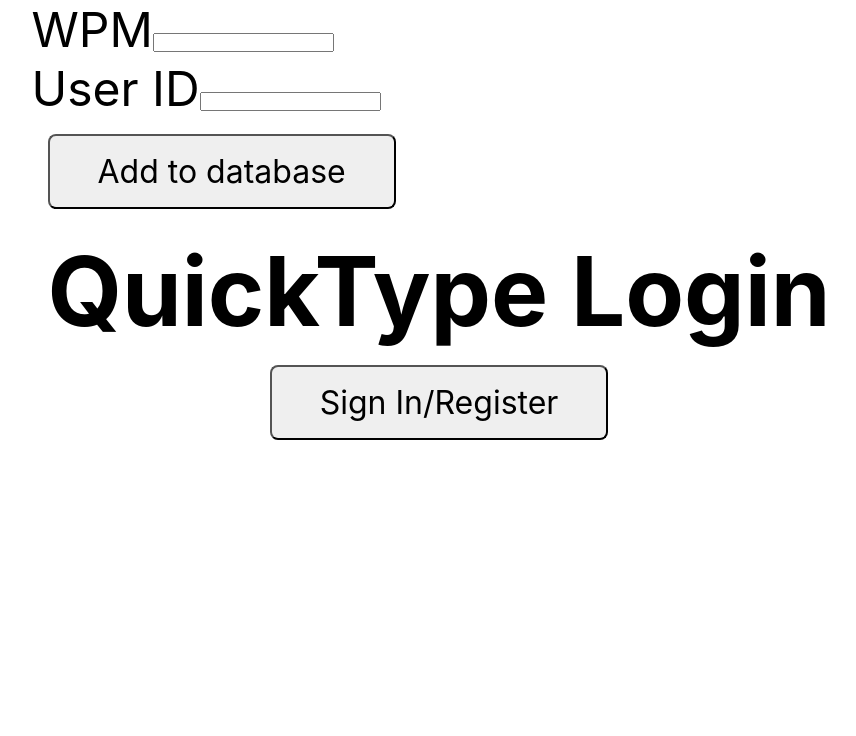
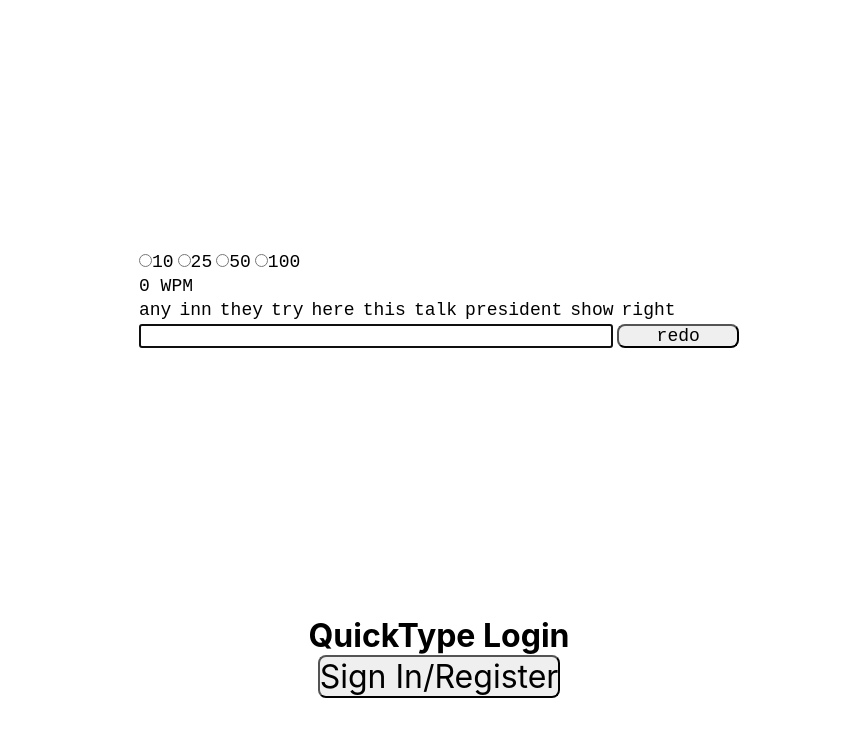
Before and after one commit to andyhyun/quicktype, a React (Create React App) app in the folder frontend/: page /game in a window 1280 px wide. Shown: the top 736 px of the page, without its empty margins (201-1057 px from the left). Built offline with nearby package versions, Linux system fonts and the light colour scheme.

Commit message:
Add game

```diff
--- a/frontend/src/App.css
+++ b/frontend/src/App.css
@@ -43,5 +43,43 @@
 body {
   display: flex;
   justify-content: center;
-  font-size: 48px;
 }
+
+.container {
+  display: flex;
+  justify-content: center;
+  flex-direction: column;
+  gap: 4px;
+  width: 600px;
+  height: 75vh;
+  font-family: 'Roboto Mono', monospace;
+  font-size: large;
+}
+
+.radio-buttons {
+  display: flex;
+  gap: 4px;
+}
+
+.prompt {
+  display: flex;
+  flex-wrap: wrap;
+  column-gap: 8px;
+}
+
+.controls {
+  display: flex;
+  gap: 4px;
+}
+
+.controls input {
+  flex: 4;
+  font-family: 'Roboto Mono', monospace;
+  font-size: large;
+}
+
+.controls button {
+  flex: 1;
+  font-family: 'Roboto Mono', monospace;
+  font-size: large;
+}
--- a/frontend/src/components/Game.js
+++ b/frontend/src/components/Game.js
@@ -1,16 +1,19 @@
-import React, { useState } from 'react';
+import React, { useState, useEffect, useMemo, useRef } from 'react';
+import { createRandomPrompt, wordStartIsSame, combineStringAndKey } from '../util/gameUtil'
 
-const Leaderboard = () => {
-  const [data, setData] = useState({
-    wpm: 0,
-    userId: 1
-  });
+const Game = () => {
+  const [gameLength, setGameLength] = useState(10);
+  const [gameKey, setGameKey] = useState(true);
+  const [startTime, setStartTime] = useState(0);
+  const [wpm, setWpm] = useState(0);
+  const [phase, setPhase] = useState(0);
+  const [currentWordIndex, setCurrentWordIndex] = useState(0);
 
-  const handleSubmit = async (event) => {
-    event.preventDefault();
-    console.log(JSON.stringify(data));
+  const promptEl = useRef(null);
+
+  const handleSubmit = async (data) => {
     try {
-      await fetch("http://localhost:5000/api/scores", {
+      await fetch("http://localhost:8080/api/scores", {
         method: 'POST',
         headers: {
           'Content-Type': 'application/json'
@@ -22,41 +25,101 @@ const Leaderboard = () => {
     }
   }
 
-  const updateWpm = (value) => {
-    let tempData = structuredClone(data);
-    tempData.wpm = parseInt(value);
-    setData(tempData);
+  const [promptWords, promptDivs] = useMemo(() => {
+    return createRandomPrompt(gameLength)
+  }, [gameLength, gameKey]);
+
+  useEffect(() => {
+    if (phase === 1) {
+      setStartTime(performance.now());
+    } else if (phase === 2) {
+      handleSubmit({
+        wpm: wpm,
+        userId: Math.floor(Math.random() * 5 + 1)
+      });
+    }
+  }, [phase]);
+
+  const handleKeyDown = (e) => {
+    if (phase === 0 && combineStringAndKey(e.target.value, e.key, e.ctrlKey, e.altKey).length !== 0) setPhase(1);
+    if (currentWordIndex >= gameLength) return;
+
+    if (e.key === ' ' && e.target.value.length < promptWords[currentWordIndex].length && e.target.value !== '') {
+      e.target.style.backgroundColor = 'red';
+    } else if (wordStartIsSame(combineStringAndKey(e.target.value, e.key, e.ctrlKey, e.altKey), promptWords[currentWordIndex])) {
+      e.target.style.backgroundColor = 'white';
+    } else {
+      e.target.style.backgroundColor = 'red';
+    }
+
+    if (e.key === ' ' && e.target.value === '') {
+      // Pressing space with nothing in text input
+      e.preventDefault();
+    } else if (e.key === ' ' && e.target.value === promptWords[currentWordIndex]) {
+      // Pressing space when word is typed correctly
+      e.preventDefault();
+      e.target.value = '';
+      promptEl.current.children[currentWordIndex].style.color = 'lightgreen';
+      setCurrentWordIndex(currentWordIndex + 1);
+    } else if (
+      currentWordIndex === gameLength - 1
+      && promptWords[currentWordIndex] === combineStringAndKey(e.target.value, e.key, e.ctrlKey, e.altKey)
+    ) {
+      // Handle the game ending here
+      e.preventDefault();
+      e.target.value = '';
+      promptEl.current.children[currentWordIndex].style.color = 'lightgreen';
+      setCurrentWordIndex(currentWordIndex + 1);
+      setWpm(Math.round((promptWords.join(' ').length / 5) / ((performance.now() - startTime) / 60000)));
+      setPhase(2);
+    }
   }
 
-  const updateUserId = (value) => {
-    let tempData = structuredClone(data);
-    tempData.userId = parseInt(value);
-    setData(tempData);
+  const handleChange = (e) => {
+    handleRedo();
+    setGameLength(parseInt(e.target.value));
+  }
+
+  const handleRedo = () => {
+    setGameKey(!gameKey);
+    setCurrentWordIndex(0);
+    setStartTime(0);
+    setWpm(0);
+    setPhase(0);
   }
 
   return (
-    <form onSubmit={handleSubmit}>
-      <div>
-        <label htmlFor="wpm">WPM</label>
+    <div className='container' key={gameKey}>
+      <div className='radio-buttons'>
+        <div>
+          <input type='radio' name='length' id='10' value='10' onChange={handleChange} />
+          <label htmlFor='10'>10</label>
+        </div>
+        <div>
+          <input type='radio' name='length' id='25' value='25' onChange={handleChange} />
+          <label htmlFor='25'>25</label>
+        </div>
+        <div>
+          <input type='radio' name='length' id='50' value='50' onChange={handleChange} />
+          <label htmlFor='50'>50</label>
+        </div>
+        <div>
+          <input type='radio' name='length' id='100' value='100' onChange={handleChange} />
+          <label htmlFor='100'>100</label>
+        </div>
+      </div>
+      <div className='stats'>{wpm} WPM</div>
+      <div ref={promptEl} className='prompt'>{promptDivs}</div>
+      <div className='controls'>
         <input
-          id="wpm"
-          type="number"
-          onChange={(e) => updateWpm(e.target.value)}
-          required
+          type='text'
+          onKeyDown={handleKeyDown}
+          autoFocus
         />
+        <button type='button' onClick={handleRedo}>redo</button>
       </div>
-      <div>
-        <label htmlFor="user-id">User ID</label>
-        <input
-          id="user-id"
-          type="number"
-          onChange={(e) => updateUserId(e.target.value)}
-          required
-        />
-      </div>
-      <button type="submit">Add to database</button>
-    </form>
+    </div>
   );
 }
 
-export default Leaderboard;
+export default Game;
--- a/frontend/src/index.css
+++ b/frontend/src/index.css
@@ -22,10 +22,10 @@ article {
 }
 
 button {
-  margin: 1rem 1rem 0.5rem;
+  /* margin: 1rem 1rem 0.5rem; */
   font: inherit;
   font-size: 2rem;
-  padding: 0.5em 1.5em;
+  /* padding: 0.5em 1.5em; */
   cursor: pointer;
   border-radius: 0.5rem;
 }
--- /dev/null
+++ b/frontend/src/util/gameUtil.js
@@ -0,0 +1,57 @@
+export const createRandomPrompt = (numWords) => {
+  const words = [
+    'the', 'be', 'and', 'a', 'of', 'to', 'in', 'I', 'you', 'it',
+    'have', 'run', 'that', 'for', 'do', 'he', 'with', 'on', 'this', 'we',
+    'night', 'not', 'but', 'they', 'say', 'at', 'what', 'number', 'from', 'go',
+    'or', 'by', 'get', 'write', 'my', 'can', 'as', 'know', 'if', 'me',
+    'your', 'all', 'who', 'case', 'their', 'will', 'lot', 'would', 'make', 'just',
+    'up', 'think', 'time', 'book', 'see', 'live', 'bring', 'five', 'one', 'come',
+    'people', 'take', 'year', 'job', 'them', 'some', 'want', 'how', 'when', 'which',
+    'now', 'hold', 'other', 'could', 'our', 'into', 'here', 'then', 'than', 'look',
+    'way', 'bad', 'these', 'no', 'thing', 'well', 'because', 'also', 'two', 'use',
+    'tell', 'good', 'first', 'about', 'day', 'find', 'give', 'more', 'new', 'four',
+    'us', 'any', 'those', 'very', 'city', 'need', 'back', 'there', 'should', 'even',
+    'only', 'many', 'really', 'work', 'life', 'why', 'right', 'down', 'ever', 'try',
+    'let', 'something', 'too', 'call', 'game', 'may', 'still', 'through', 'mean', 'after',
+    'never', 'nope', 'world', 'inn', 'feel', 'yeah', 'great', 'last', 'child', 'oh',
+    'over', 'ask', 'move', 'money', 'school', 'state', 'much', 'talk', 'out', 'keep',
+    'leave', 'put', 'like', 'help', 'big', 'read', 'same', 'tall', 'own', 'while',
+    'start', 'three', 'high', 'every', 'another', 'become', 'most', 'between', 'happen', 'family',
+    'word', 'president', 'old', 'yes', 'house', 'show', 'again', 'student', 'so', 'seem',
+    'might', 'part', 'hear', 'its', 'place', 'problem', 'where', 'believe', 'country', 'always',
+    'week', 'point', 'hand', 'off', 'play', 'turn', 'few', 'group', 'such', 'against'
+  ];
+
+  const randomPromptWords = Array.from({length: numWords}, () => words[Math.floor(Math.random() * words.length)]);
+  const randomPromptDivs = randomPromptWords.map((word) => <div>{word}</div>);
+
+  return [randomPromptWords, randomPromptDivs];
+}
+
+export const wordStartIsSame = (str, reference) => {
+  if (str.length > reference.length) {
+    return false;
+  }
+
+  return str.substring(0, str.length) === reference.substring(0, str.length);
+}
+
+export const removeLastWord = (str) => {
+  return str.substring(0, str.trim().lastIndexOf(' ') + 1);
+}
+
+export const combineStringAndKey = (str, key, ctrlPressed, altPressed) => {
+  if (key === 'Backspace') {
+    if (ctrlPressed) {
+      if (str.trim().lastIndexOf(' ') !== -1) {
+        return removeLastWord(str);
+      }
+      return '';
+    }
+    return str.slice(0, -1);
+  } else if (ctrlPressed || altPressed) {
+    return str;
+  }
+
+  return str + ((key.length === 1 && key !== ' ') ? key : '')
+}
```
Also changed, not shown: 1 other file (tests, documents, lock files or other folders).
